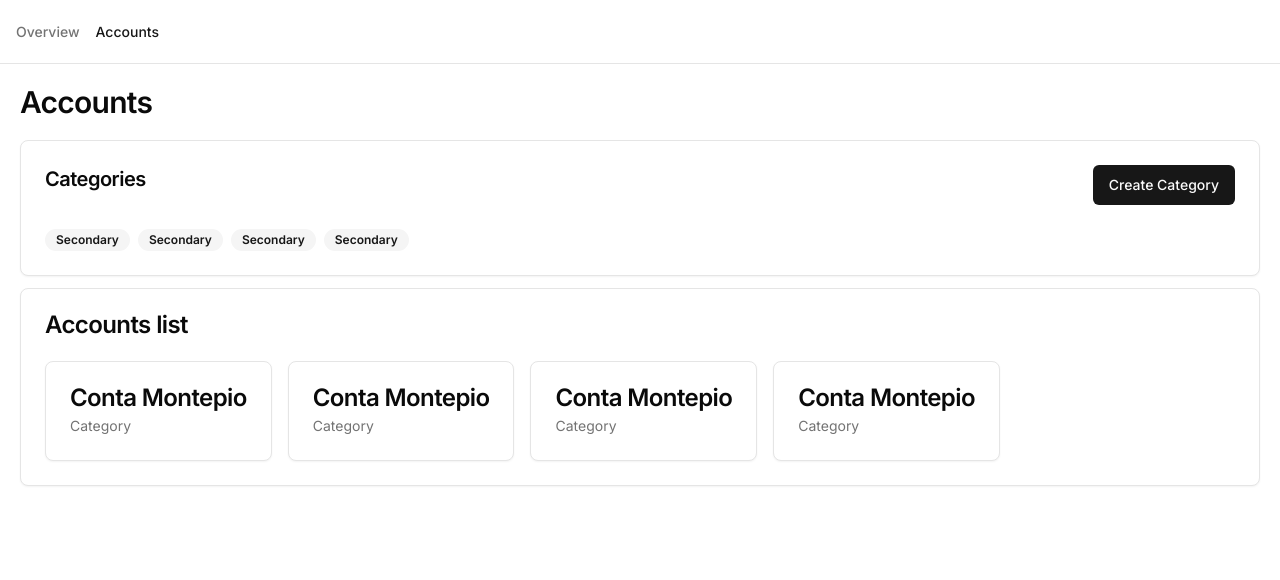
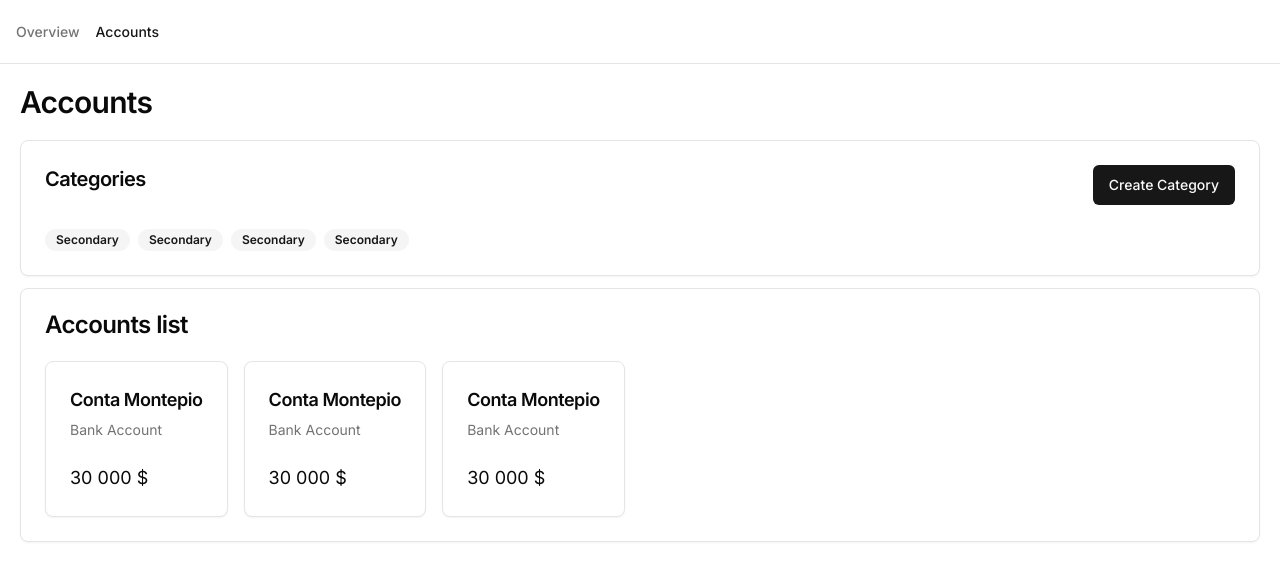
Before and after one commit to Cunhat/personal-networth, a Next.js app: page /accounts in a window 1280 px wide. Shown: the top 580 px of the page. Built offline with nearby package versions, Linux system fonts and the light colour scheme.

Commit message:
Change Account layout

```diff
--- a/app/accounts/page.tsx
+++ b/app/accounts/page.tsx
@@ -39,27 +39,30 @@
           <div className="flex flex-wrap gap-4">
             <Card className="w-fit">
               <CardHeader>
-                <CardTitle>Conta Montepio</CardTitle>
-                <CardDescription>Category</CardDescription>
+                <CardTitle className="text-lg">Conta Montepio</CardTitle>
+                <CardDescription>Bank Account</CardDescription>
               </CardHeader>
+              <CardContent>
+                <p className="leading-7 text-lg">30 000 $</p>
+              </CardContent>
             </Card>
             <Card className="w-fit">
               <CardHeader>
-                <CardTitle>Conta Montepio</CardTitle>
-                <CardDescription>Category</CardDescription>
+                <CardTitle className="text-lg">Conta Montepio</CardTitle>
+                <CardDescription>Bank Account</CardDescription>
               </CardHeader>
+              <CardContent>
+                <p className="leading-7 text-lg">30 000 $</p>
+              </CardContent>
             </Card>
             <Card className="w-fit">
               <CardHeader>
-                <CardTitle>Conta Montepio</CardTitle>
-                <CardDescription>Category</CardDescription>
+                <CardTitle className="text-lg">Conta Montepio</CardTitle>
+                <CardDescription>Bank Account</CardDescription>
               </CardHeader>
-            </Card>
-            <Card className="w-fit">
-              <CardHeader>
-                <CardTitle>Conta Montepio</CardTitle>
-                <CardDescription>Category</CardDescription>
-              </CardHeader>
+              <CardContent>
+                <p className="leading-7 text-lg">30 000 $</p>
+              </CardContent>
             </Card>
           </div>
         </CardContent>
```
